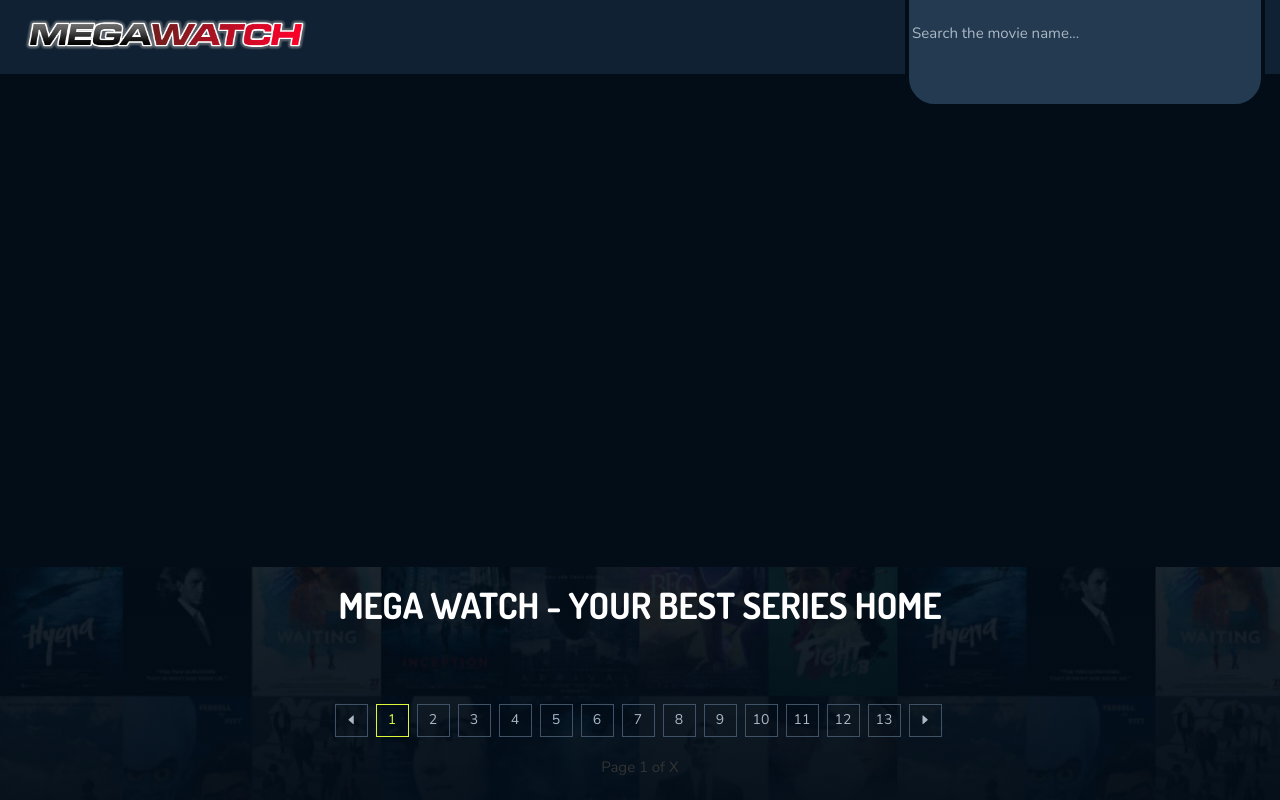
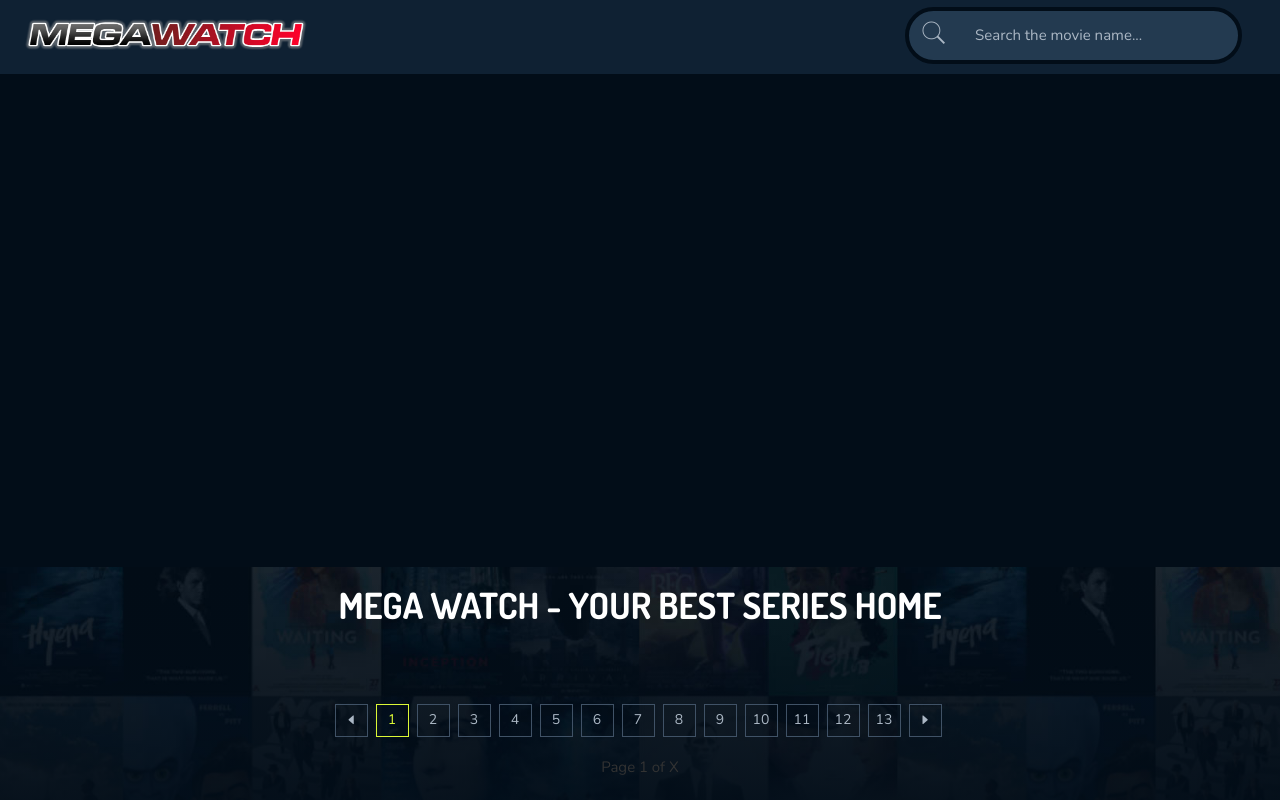
Before and after one commit to MegaWatchLTD/eu.org, a plain HTML site: page index.html in a window 1280 px wide. Drawn offline with nearby package versions, Linux system fonts and the light colour scheme; no server answers; files whose address does not match are found by name; a web font is replaced by a local one.

Commit message:
Update index.html

```diff
--- a/index.html
+++ b/index.html
@@ -114,13 +114,13 @@
         <div class="search-area">
             <i class="header__search-open mobile-search--toggle ion-ios-search"></i>
 <div class="top-search">
-  <div class="top-search__inner-wrapper">
     <form method="GET" action="page.php">
-    <a href=" " class="header__search-open"><i class="ion-ios-search"></i></a>
-          <input id="search_input" type="text" value="" placeholder="Search the movie name...">
-    <a href=" " class="header__search-close"><i class="ion-ios-close-empty"></i></a>
+   <div class="top-search__inner-wrapper">
+    <a href="" class="header__search-open"><i class="ion-ios-search"></i></a>
+      <a href=""> <input id="search_input" type="text" value="" placeholder="Search the movie name..."> </a>
+    <a href="" class="header__search-close"><i class="ion-ios-close-empty"></i></a>
+  </div>
       </form>
-  </div>
   <div class="top-search__list" style="display: none;">
     <div id="movies-list"></div>
     <div id="shows-list"></div>
```
